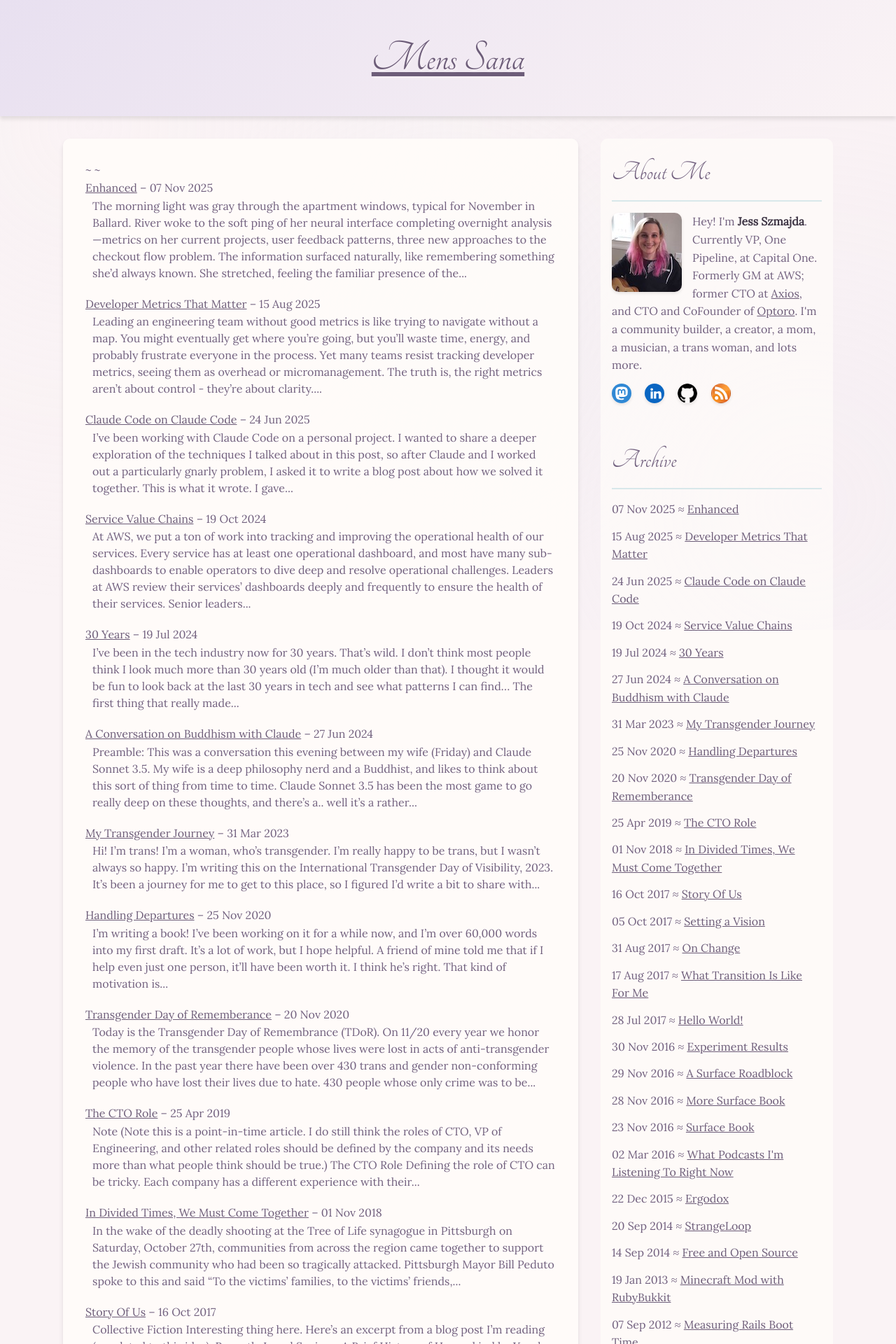
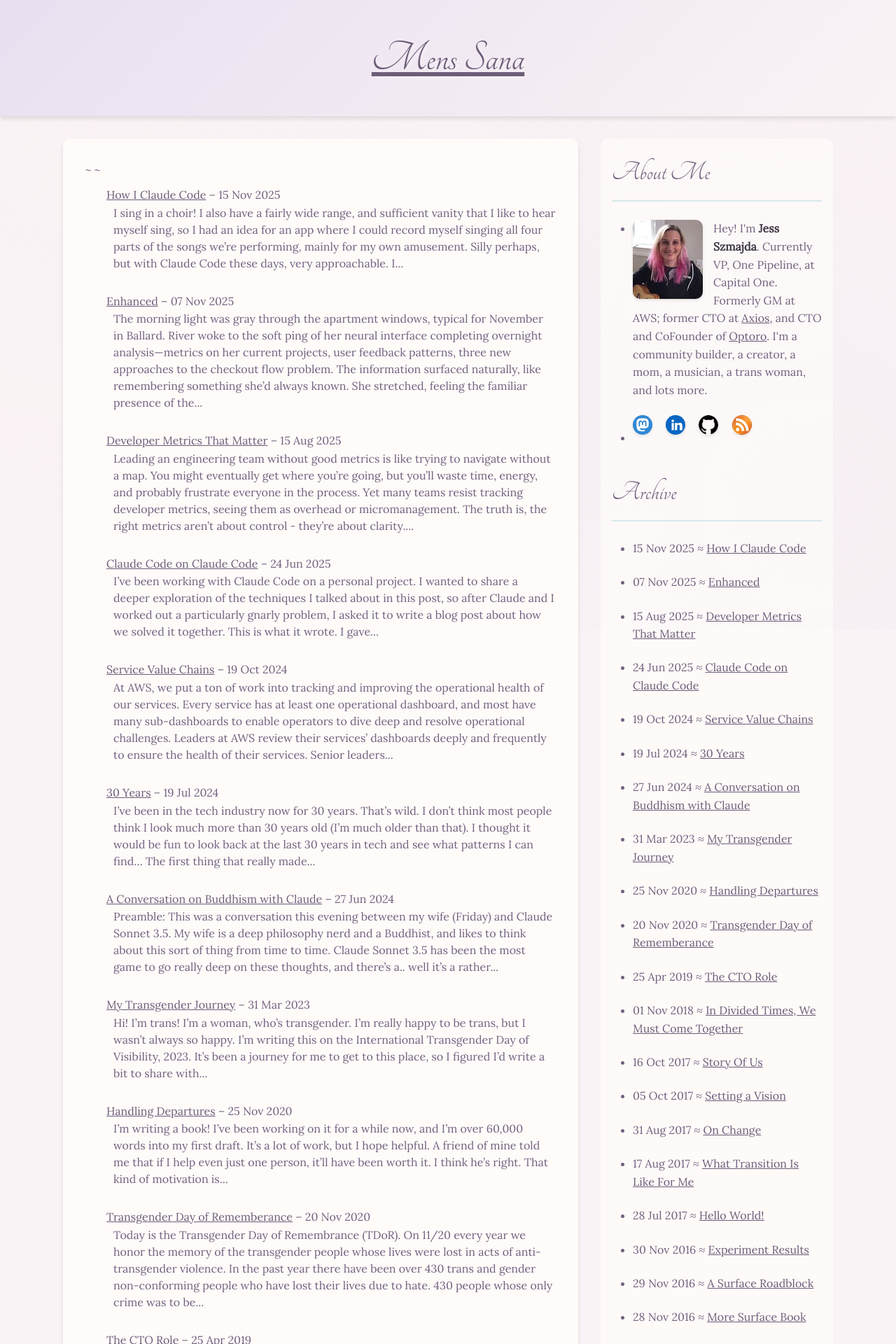
Before and after one commit to jszmajda/blog, a Jekyll site: the page built from index.html, in a window 1280 px wide. Shown: the top 1920 px of the page at 70% size. Built offline with Jekyll 4.4.1, drawn with Linux system fonts in a browser that asks for light colours; some web fonts are replaced; some of the changed lines change nothing that is shown.

Commit message:
added How I Claude Code

````diff
--- /dev/null
+++ b/code/_posts/2025-11-15-how-i-claude-code.md
@@ -0,0 +1,132 @@
+---
+layout: post
+title: How I Claude Code
+---
+
+I sing in a choir! I also have a fairly wide range, and sufficient vanity that I like to hear myself sing, so I had an idea for an app where I could record myself singing all four parts of the songs we're performing, mainly for my own amusement. Silly perhaps, but with Claude Code these days, very approachable.
+
+I also wanted to have a relatively simple project to showcase the development process I've been using with Claude Code.
+
+The result is a browser-based multi-track audio recorder called SATB (Soprano, Alto, Tenor, Bass) that lets me record myself singing all four voice parts, overdub multiple takes, mix them with individual track controls, and export the final harmony to WAV or MP3. The entire app runs locally in the browser using the Web Audio API - no server required. It's backed by 685 passing tests, all written using test-driven development with Claude Code, and **it took me just about 8 hours of paying attention to Claude to build it.**
+
+![screenshot of the SATB app](/img/satb-screenshot-small.jpg)
+
+But the app itself isn't the point of this post - it's *how* we built it together.
+
+I've been working on building a side project ([Threadkeeper](https://threadkeeper.app) - AI-powered journaling and summarization!), and in the course of working on that project I've developed some techniques for working with Claude Code that I think have been really effective.
+
+## The Process
+
+### 1. Start with High-Level Vision
+
+Start by writing a high-level description of what I want the app to be, then work with Claude to refine until it's fully clear - no more questions. Document this in the repo.
+
+For example, in the SATB app, I started with this:
+
+> Hey! I had an idea for a webapp. I love to sing, and my range is pretty broad, so I'd like to record
+> myself singing 4 part harmony (SATB). I want to be able to record multiple tracks for each voice, and
+> then to multiplex them all together to listen and re-record certain tracks, adjust the volume of certain
+> tracks relative to the others, and then eventually downmix the tracks into a resulting compressed audio
+> file. I think I can build all this as a single page app that runs in the browser locally, although I
+> might have to use a local webserver to deal with some browser security issues?
+>
+> The layout I'm thinking for the app is something like this?
+>
+> [Simple ASCII text drawing of what I was thinking]
+>
+> What do you think? Is this doable with a local React app?
+
+Claude responded with some questions, I answered them, and also included:
+
+> Let's make a plan and, when we're aligned, write a design doc for the project first that details our choices.
+
+We eventually wrote [this design file](https://github.com/jszmajda/satb_recorder/blob/main/docs/DESIGN.md).
+
+### 2. Design Before Code
+
+For each component:
+
+* Ask Claude to write a detailed technical and product design doc - describing how the component should work, the architecture, how the parts function, key technical decisions with reasoning, and how to handle edge cases
+* Review and give _detailed_ feedback (numbered, bullet-pointed!)
+* Refine until "good"
+* Ask Claude to generate [EARS](https://alistairmavin.com/ears/) specs for the component
+* Create an implementation plan with checkboxes and EARS references that Claude uses during implementation
+
+#### Example: Giving Detailed Feedback
+
+How I give feedback might be something many folks are unaccustomed to. Here's an example:
+
+> Great! some feedback:
+>
+> 1. Let's note that I might have multiple microphones connected, and need to be able to choose among them
+> in the interface.
+>
+> 2. each (visible) sparkline should show a visual progression of the playhead as well as the playhead
+> moving. This doesn't have to be complex - whatever's simplest.
+>
+> 3. bpm should be adjustable by typing a new value as well as clicking + or - buttons
+>
+> 4. count-in is brilliant, thank you for catching that!
+>
+> 5. during recording, I should see a VU indicator showing microphone activity. We can just show that where
+>  the sparkline would be for the new track I'm recording.
+>
+> 6. the overdub record interface is odd.. I think it'd be easier to have a simple toggle switch somewhere
+> in the interface for overdubbing or not. Default is not (and override-mutes all tracks during recording).
+>  If enabled, it respects the current mute/solo selections per track.
+
+I find that numbering feedback items, and being thorough and precise helps a lot.
+
+#### File Organization
+
+All of this goes into docs in the repo. For this SATB project, as it was simple enough, I used the [top level design file](https://github.com/jszmajda/satb_recorder/blob/main/docs/DESIGN.md) for the low-level design too. But Threadkeeper has many complex components, so each of those gets a doc (in `docs/llds/` in that project).
+
+The EARS specs go into a spec registry. In SATB they got shoved into [the implementation file](https://github.com/jszmajda/satb_recorder/blob/main/docs/IMPLEMENTATION.md), but in Threadkeeper they're stored into individual files in `docs/specs/`.
+
+Then for the implementation plan, in SATB it's just that one IMPLEMENTATION.md, but in Threadkeeper I have `docs/planning/` and also `docs/planning/old/` for things that are complete.
+
+I like keeping all this stuff _in_ the repo. it makes it way easier for Claude to find what it needs locally, and Claude can stumble across it during file searches.
+
+### 3. Mandate TDD with Red-Green-Refactor
+
+This is critical. I put this demand directly into CLAUDE.md:
+
+```
+**Remember:**
+- 🧪 Test first, EARS always, trace everything
+- 🎯 Test behavior, not implementation
+- 📋 **Always update IMPLEMENTATION.md**
+- 🔄 Red-Green-Refactor loop is mandatory
+```
+
+**Why TDD matters:** Tests give you instant feedback when something breaks, force you to think about the API before implementation, and build a regression safety net automatically. With AI assistance, these benefits compound - Claude writes tests faster than I could alone, but I still get all the design clarity and confidence that comes from comprehensive test coverage.
+
+This is how I've always preferred to write code (well, after I learned about it). When working without AI, I'd write a spike to figure things out, then delete it and [TDD](https://en.wikipedia.org/wiki/Test-driven_development) my way to success using a [red-green-refactor loop](https://www.codecademy.com/article/tdd-red-green-refactor). With Claude, I rarely need those spikes - the AI handles the general knowledge - but I still write them for particularly hairy problems.
+
+### 4. Use EARS IDs as Context Handles
+
+I ask Claude to label code with EARS spec IDs in comments. For example:
+
+```typescript
+// [MIC-001] Enumerate available microphone devices
+async enumerateDevices() {
+  const devices = await navigator.mediaDevices.enumerateDevices();
+  this.devices = devices.filter(d => d.kind === 'audioinput');
+}
+```
+
+This way, as Claude's context window turns over, the IDs give it easy handles to look up how things should work and tie tests back to functionality back to documentation. It helps the model build up the right context more quickly.
+
+## What Makes This Work
+
+A lot of my success with Claude comes from how I review documents in detail and provide _very_ detailed feedback - numbered lists, bullet points, specific technical direction. I iterate on the design documents first and foremost to get that part right.
+
+The investment pays off - once I have a solid low-level design, the implementation just works, even for big, complex components. Most problems I run into aren't bugs in the code - they're details that Claude and I didn't think about in the design phase (like how browsers handle real-time audio processing, or edge cases in state management).
+
+The detailed feedback loop on design docs prevents those issues from becoming expensive rewrites.
+
+## Check It Out
+
+I asked Claude to document our complete process in [the SATB Recorder README](https://github.com/jszmajda/satb_recorder/blob/main/README.md), including the actual prompts I used at each phase. If you're building with AI, I hope you find it helpful!
+
+The app itself is open source and includes the full design docs, implementation plan, and all 685 tests. Feel free to use it as a template for your own projects.
--- a/css/main.sass
+++ b/css/main.sass
@@ -269,6 +269,12 @@ ol > li
   margin-left: 30px
   padding-top: 10px
 
+ul > li
+  list-style-type: disc
+  list-style-position: outside
+  margin-left: 30px
+  padding-top: 10px
+
 blockquote
   margin-left: 1em
   padding-left: 1em
````
Also changed, not shown: img/satb-screenshot-small.jpg (added).
